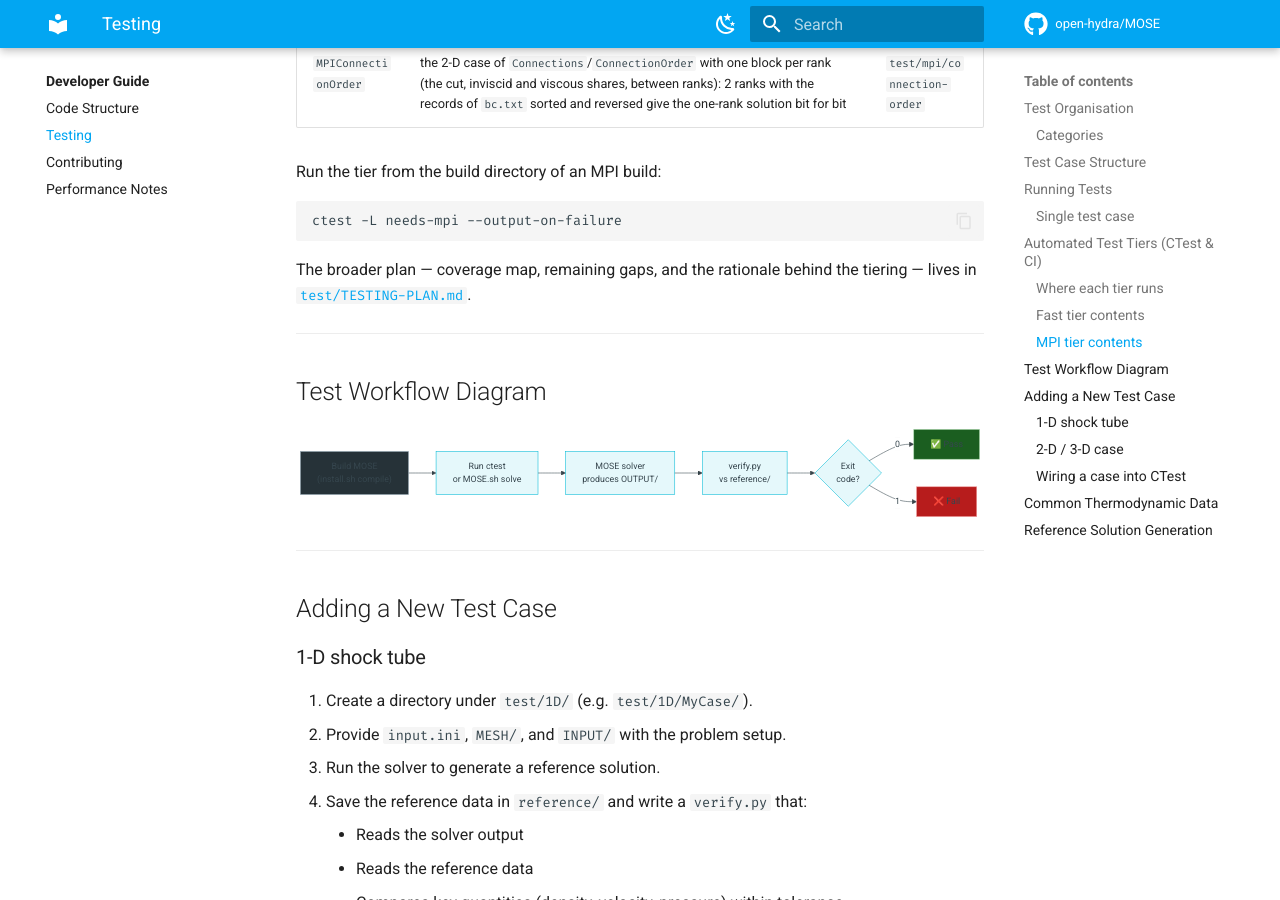
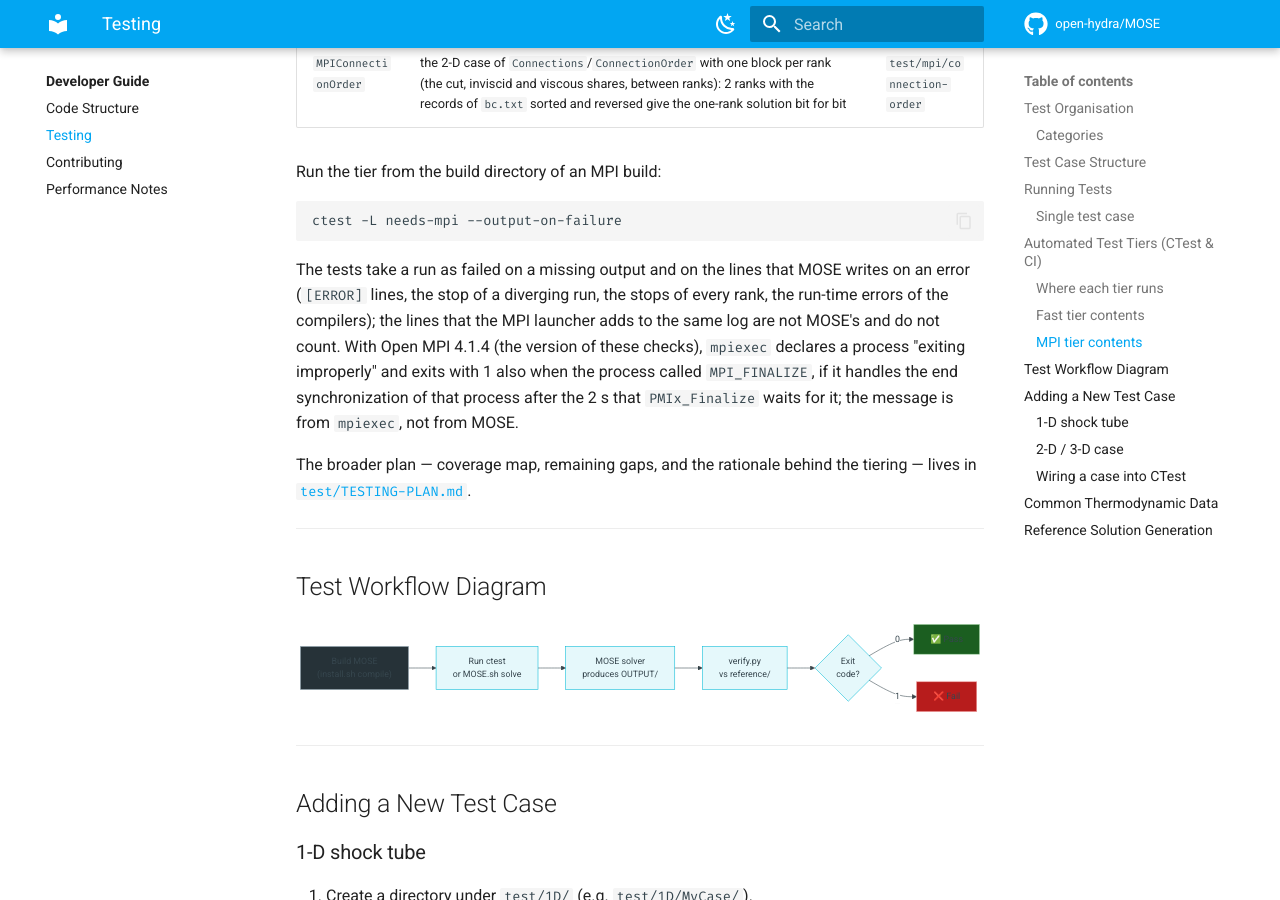
Before and after one commit to open-hydra/MOSE, an MkDocs documentation site: the page built from docs/development/testing.md, in a window 1280 px wide and 900 px high, scrolled down 9789 px. Built offline with MkDocs 1.6.1 and Material for MkDocs 9.7.7, drawn with Linux system fonts in a browser that asks for light colours; comment, search, counter and statistics services are not loaded.

Commit message:
Tests: take only MOSE's own error lines as a failure in the MPI tests
Why: MPIConnectionFlux and MPIConnectionOrder took a run as not
completed when its log held the word ERROR anywhere, and the log holds
the output of mpiexec as well as that of MOSE. In a run on the cluster
where both ranks ended normally and mpiexec exited with 0, Open MPI
4.1.4 wrote "ORTE_ERROR_LOG: Out of resource in file
../../orte/util/show_help.c at line 501" into the log, and
MPIConnectionFlux failed with "the run HLLC+Tramel-two-np2 did not
complete" (one test of 1256 repetitions of the test, which all reached
the end of MOSE on every rank).

Fix: the two tests take as an error only the lines that MOSE writes: the
[ERROR] lines, "Integration failed" and "NaN or p<0 detected" of a
diverging run, "ABORT: " and "MPI error code: " of the stops of every
rank, "STOP: " of the stops that later commits add, and the run-time
errors of the compilers ("ERROR STOP", "Fortran runtime error" and
"Program received signal" of gfortran, "forrtl: " of ifx). A missing
output still fails, and so does a non-zero exit code in
MPIConnectionFlux.

Test: the check on logs: the log of that run fails the old check and
passes the new one; a log with an [ERROR] line of MOSE (a rejected
interface state) and the log of a diverging run (Integration failed)
fail both; the log of a run that ended normally passes both. The
needs-mpi tier (MPIBoundaryRecords, MPIVertexStencil, MPIThreadFunnel,
MPIConnectionFlux, MPIConnectionOrder) passes at this commit in gfortran
13 TESTING and DEBUG with Intel MPI 2021.12 and in ifx 2024.1 RELEASE
with IPO and Intel MPI, 5 tests of 5 each.

Basis: the lines that MOSE writes on an error, read in src/ at this
commit: [ERROR] in 75 lines;
src/lib/numerics/time/explicit/Lib_Newstate.f90:467 and :469
(Check_And_Fix_State); src/lib/parallel/Mod_MPI.f90:339
(check_mpi_error), :351 and :354 (mpi_abort_all). The 2 s of
PMIx_Finalize and the "exiting improperly" of mpiexec in the guide: PMIx
5.0.1, src/client/pmix_client.c:991 and :1044-1062, and Open MPI 4.1.4,
orte/mca/odls/base/odls_base_default_fns.c:1625-1660 and
orte/mca/errmgr/default_hnp/errmgr_default_hnp.c:595-615, as installed
on the cluster.

Docs: docs/development/testing.md, MPI tier: what the tests take as an
error, and the "exiting improperly" of mpiexec with Open MPI 4.1.4.

Co-Authored-By: Claude Opus 5.5 <noreply@anthropic.com>

````diff
--- a/docs/development/testing.md
+++ b/docs/development/testing.md
@@ -287,6 +287,13 @@ Run the tier from the build directory of an MPI build:
 ctest -L needs-mpi --output-on-failure
 ```
 
+The tests take a run as failed on a missing output and on the lines that MOSE writes on an error (`[ERROR]` lines,
+the stop of a diverging run, the stops of every rank, the run-time errors of the compilers); the lines that the MPI
+launcher adds to the same log are not MOSE's and do not count. With Open MPI 4.1.4 (the version of these checks),
+`mpiexec` declares a process "exiting improperly" and exits with 1 also when the process called `MPI_FINALIZE`, if it
+handles the end synchronization of that process after the 2 s that `PMIx_Finalize` waits for it; the message is from
+`mpiexec`, not from MOSE.
+
 The broader plan — coverage map, remaining gaps, and the rationale behind
 the tiering — lives in
 [`test/TESTING-PLAN.md`](https://github.com/open-hydra/MOSE/blob/main/test/TESTING-PLAN.md).
````
Also changed, not shown: 2 other files.
